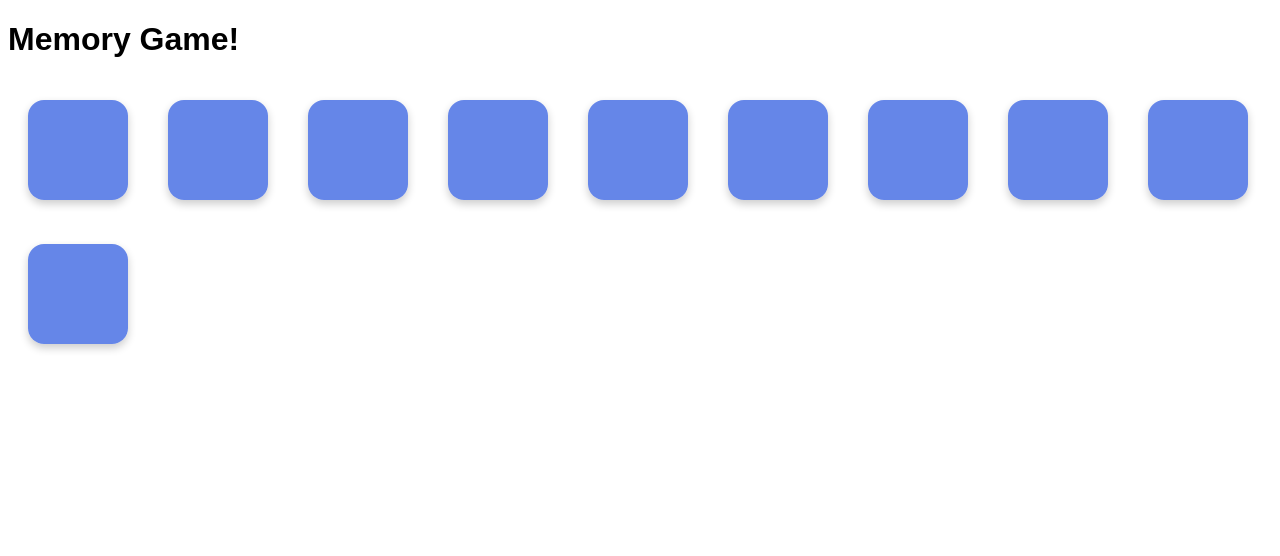
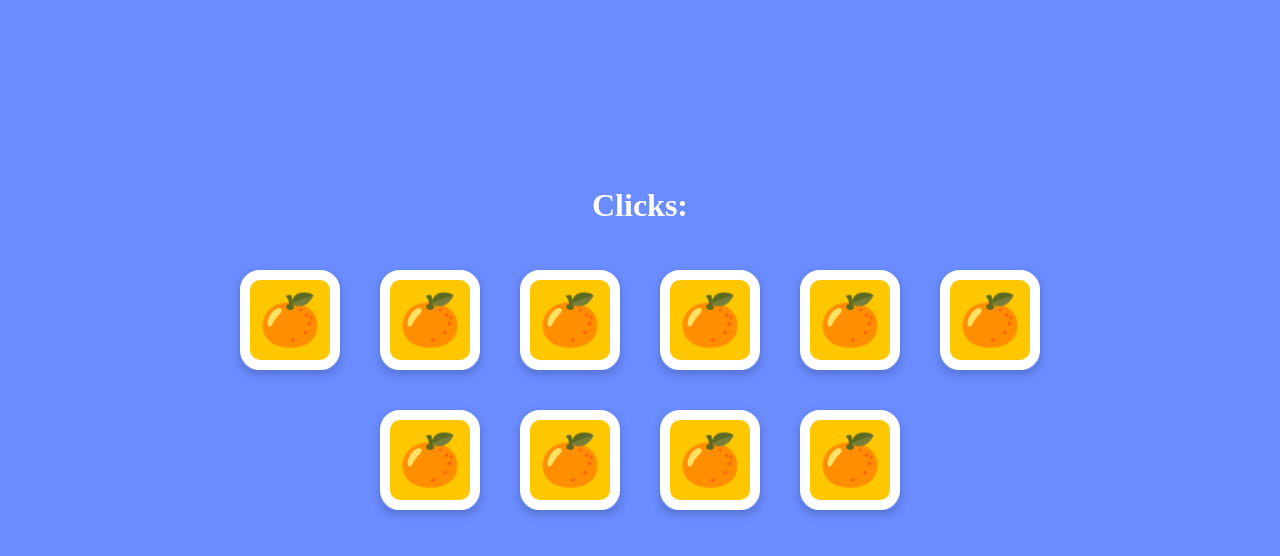
Before and after one commit to veronicani/memory-game, a plain HTML site: page index.html in a window 1280 px wide. Drawn offline with Linux system fonts and the light colour scheme; a web font is replaced by a local one.

Commit message:
add css style to game

```diff
--- a/css/memory-game.css
+++ b/css/memory-game.css
@@ -1,12 +1,13 @@
 /* || General Styles */
 :root {
-  --clr-background: #FFFFFF;
-  --clr-primary: #FFFFFF;
-  --clr-font: rgb(0 0 0);
-  --clr-font-lt: rgb(0 0 0 / .5) ; /* with alpha*/
+  --clr-background: #6B8CFF;
+  --clr-primary: #FD882B;
+  --clr-cards: #FFC700;
+  --clr-font: #6B8CFF;
+  --clr-wht: rgb(255, 255, 255) ; /* with alpha*/
 
-  --font-size: 16px;
-  --border-radius: 1em;
+  --font-size: 62.5%;
+  --border-radius: 1rem;
 }
 
 * {
@@ -14,20 +15,42 @@
 }
 
 body {
-  font-family:'', sans-serif;
+  font-family: 'Holtwood One SC', serif;
   font-size: var(--font-size);
+  color: var(--clr-wht);
   background-color: var(--clr-background);
 }
 
 /* || Typography */
 
+h2 {
+  font-size: 2rem;
+}
+
 /* || Utilities -- for styling choices you want to apply to a lot of elements << ref MDN*/
 
 /* || Header */
 
+/* || Main */
+main {
+  position: block;
+  display: flex;
+  flex-wrap: wrap;
+  justify-content: center;
+  margin: 10rem;
+}
+
 /* || Gameboard */
 
-.container {
+#game {
+  position: block;
+  display: flex;
+  flex-direction: row;
+  flex-wrap: wrap;
+  justify-content: center;
+}
+
+#game > .container {
   display: inline-block;
   width: 100px;
   height: 100px;
@@ -62,11 +85,18 @@ body {
 }
 
 .card__front {
+  border: 2px solid var(--clr-wht);
   transform: rotateY(180deg);
 }
 
 .card__back {
-  background: rgb(101, 134, 232);
+  display: flex;
+  justify-content: center;
+  align-items: center;
+  font-size: 50px;
+  background-color: var(--clr-cards);
+  border-radius: 20%;
+  border: 10px solid var(--clr-wht);
 }
 
 .red {
--- a/index.html
+++ b/index.html
@@ -4,12 +4,16 @@
   <meta charset="UTF-8">
   <meta name="viewport" content="width=device-width, initial-scale=1.0">
   <title>Document</title>
+  <link rel="preconnect" href="https://fonts.googleapis.com">
+  <link rel="preconnect" href="https://fonts.gstatic.com" crossorigin>
+  <link href="https://fonts.googleapis.com/css2?family=Holtwood+One+SC&display=swap" rel="stylesheet">
   <link rel="stylesheet" href="css/memory-game.css"/>
 </head>
 <body>
-  <h1>Memory Game!</h1>
-
-  <div id="game"></div>
+  <main>
+    <h2>Clicks: </h2>
+    <div id="game"></div>
+  </main>
 
   <script src="js/memory-game.js"></script>
 </body>
--- a/js/memory-game.js
+++ b/js/memory-game.js
@@ -12,7 +12,6 @@ const COLORS = COLOR_HALF.concat(COLOR_HALF);
 const colors = shuffle(COLORS);
 
 createCards(colors);
-
 /** Shuffle array items in-place and return shuffled array. */
 
 function shuffle(items) {
@@ -55,6 +54,7 @@ function createCards(colors) {
     newCardFront.classList.add(color);
     //create a div element, add class 'card__back'
     const newCardBack = document.createElement('div');
+    newCardBack.innerText = "🍊";
     newCardBack.classList.add("card__back");
     //append card_front card__back to card
     newCard.append(newCardFront, newCardBack);
@@ -163,6 +163,9 @@ function cardsMatch(card1, card2) {
   //if classNames of card1 and card2 match
   if (card1.className === card2.className) {
     console.log('match found!');
+    //mark the cards as matched
+    card1.parentElement.classList.add("match");
+    card2.parentElement.classList.add("match");
     return true;
   }
 }
```
